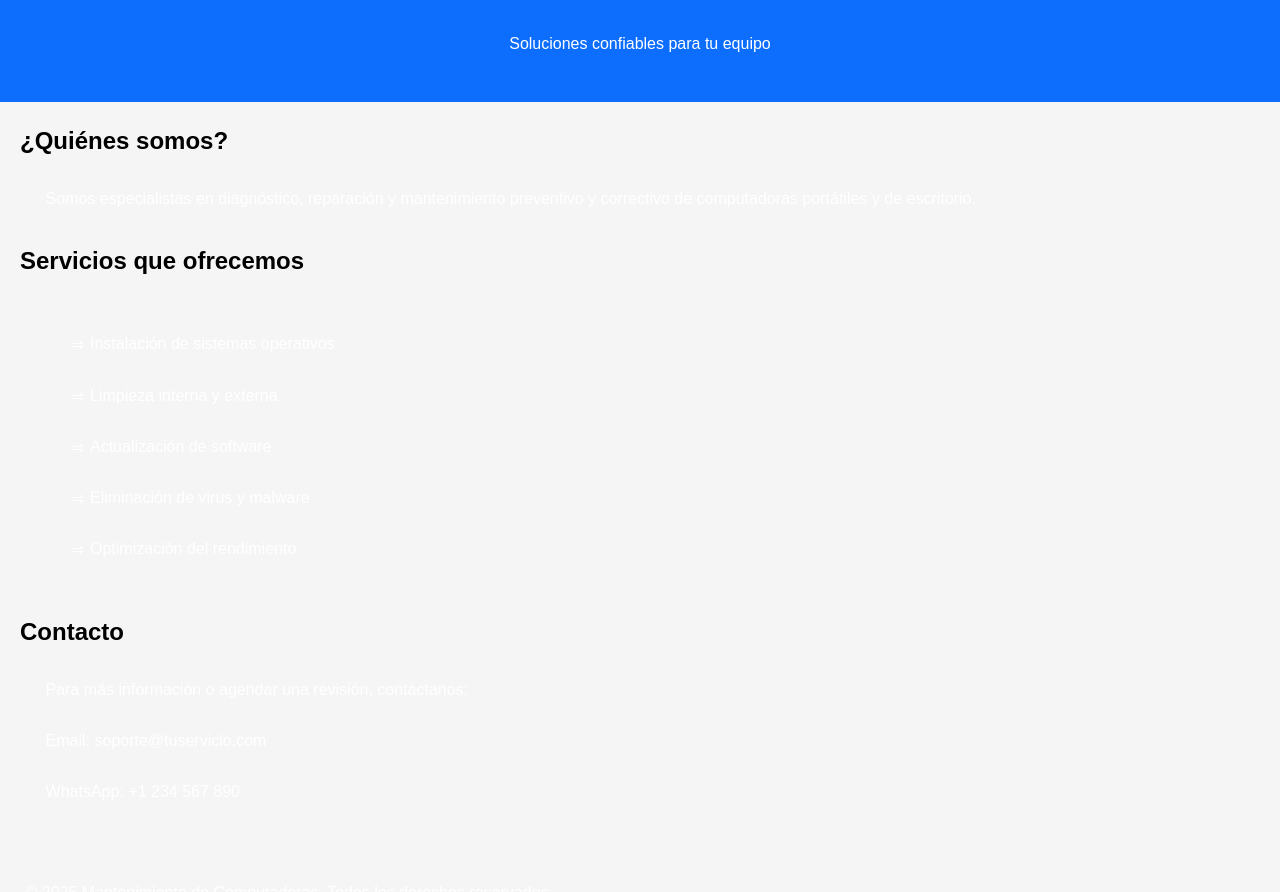
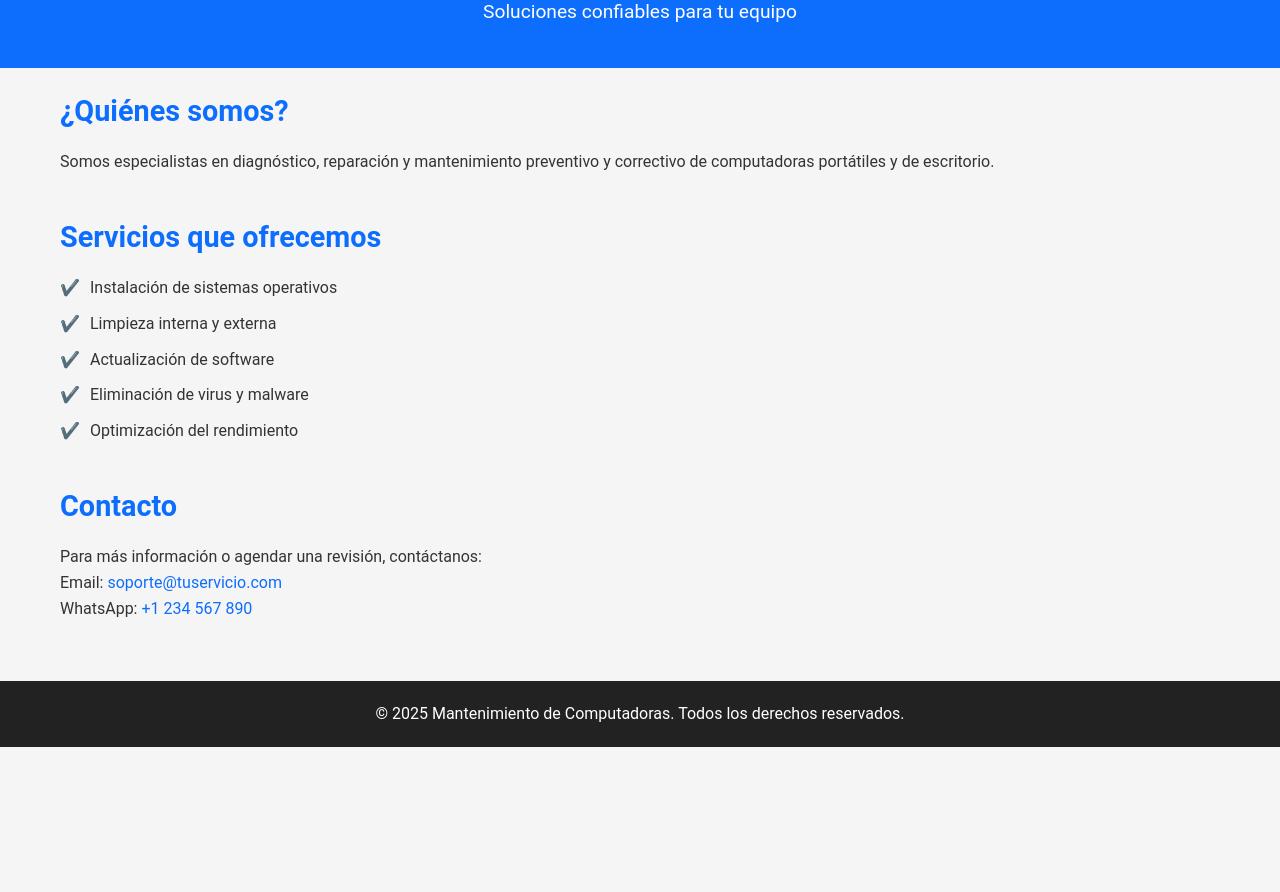
Before and after one commit to Adrianavvb/Mantenimiento-Computadoras, a website: page index.html in a window 1280 px wide. Shown: the part 117-1009 px from the top of the page. After the commit the page ends 864 px from the top, so only its background shows below. Drawn offline with Linux system fonts and the light colour scheme.

Commit message:
Update styles.css

```diff
--- a/styles.css
+++ b/styles.css
@@ -1,93 +1,104 @@
-*{
+/* Reset básico */
+* {
   margin: 0;
   padding: 0;
+  box-sizing: border-box;
 }
 
-.container-fluid{
-  background: url(im/5.jpg);
-    background-size: cover;
-    background-attachment: fixed;
-    height: 100vh;
-    font-family: sans-serif;
-}
-body{
- font-family: Arial, sans-serif;
+/* Estilos generales */
+body {
+  font-family: 'Roboto', Arial, sans-serif;
   line-height: 1.6;
-      margin: 0;
-      padding: 0;
   background-color: #f5f5f5;
+  color: #333;
 }
 
+/* Encabezado */
 header {
   background-color: #0d6efd;
   color: white;
-      padding: 20px;
+  padding: 40px 20px;
   text-align: center;
 }
+
+header h1 {
+  font-size: 2.5rem;
+  margin-bottom: 10px;
+}
+
+header p {
+  font-size: 1.2rem;
+}
+
+/* Secciones principales */
 main {
   padding: 20px;
-    }
-   section {
-      margin-bottom: 30px;
-    }
-.bi{
-color:rgb(202, 38, 38);
-margin: 0 .9vw 0 0;
-
-
+  max-width: 1200px;
+  margin: auto;
 }
 
-h1{
-  color: rgb(202, 38, 38);
-  margin: 3vw;
-}
-h3{
-  color: white;
-  margin: 3vw;
-
-}
-ul {
-  list-style-type: none;
-  color: white;
-  margin: 3vw;
-}
-li{
-  padding: 1vw;
-}
-li:before {
-  content: "\2964";
-  margin-right: 6px;
-
+section {
+  margin-bottom: 40px;
 }
 
-
-.m-2{
-  font-size: 3vw;
-  color: red;
-
+h2 {
+  color: #0d6efd;
+  margin-bottom: 15px;
+  font-size: 1.8rem;
 }
 
-
-
-.container {
-
-  display: grid;
-  grid-template-columns: repeat(2, 4fr);
-  grid-gap: 20px;
-}
-p{
-  color:white;
-  margin: 2vw;
+ul {
+  list-style: none;
+  padding-left: 0;
 }
 
-a{
-  color: white;
+ul li::before {
+  content: "✔️";
+  margin-right: 10px;
+  color: green;
+}
+
+ul li {
+  margin-bottom: 10px;
+}
+
+/* Enlaces */
+a {
+  color: #0d6efd;
   text-decoration: none;
 }
-a:hover{
+
+a:hover {
   text-decoration: underline;
 }
- img {
-      max-width: 100%;
-      height: auto;
+
+/* Pie de página */
+footer {
+  background-color: #222;
+  color: white;
+  text-align: center;
+  padding: 20px;
 }
+
+/* Responsividad */
+@media (max-width: 768px) {
+  header h1 {
+    font-size: 2rem;
+  }
+
+  h2 {
+    font-size: 1.5rem;
+  }
+
+  main {
+    padding: 15px;
+  }
+
+  ul li {
+    font-size: 1rem;
+  }
+
+  header p, footer p {
+    font-size: 1rem;
+  }
+}
```
Lines whose indentation alone changed are shown as unchanged.
